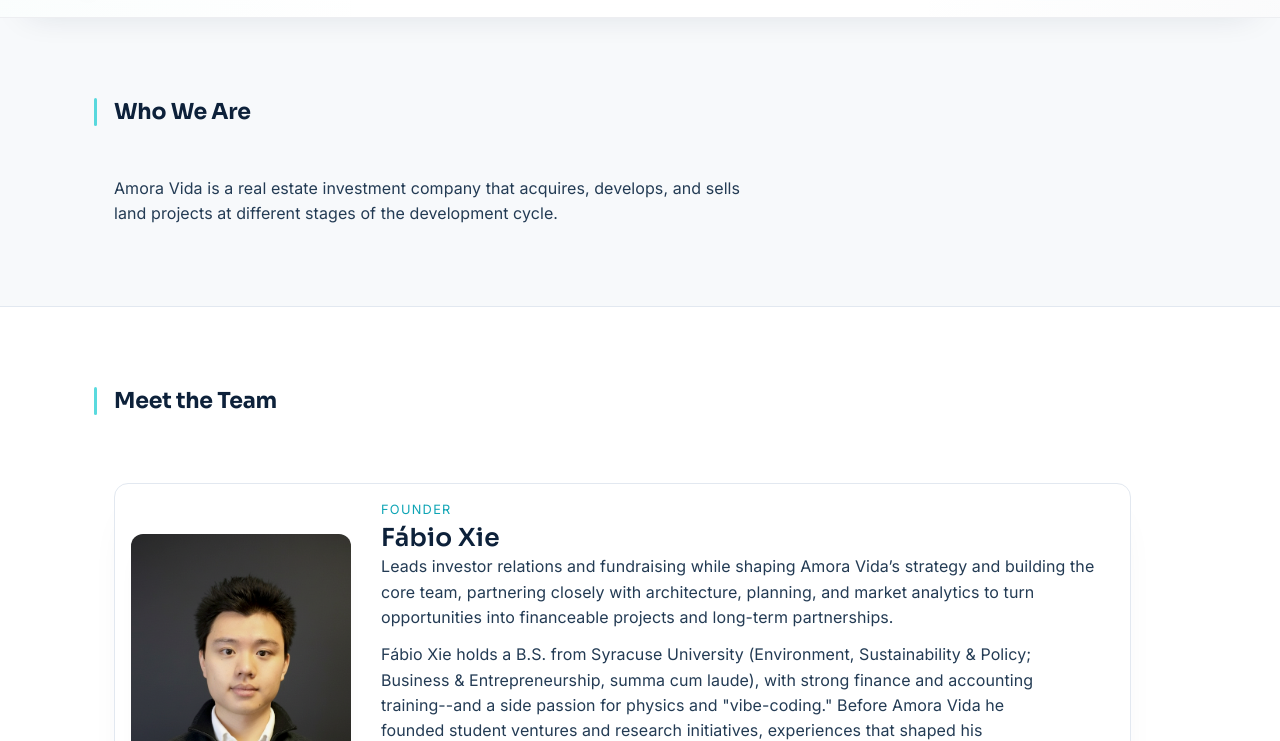
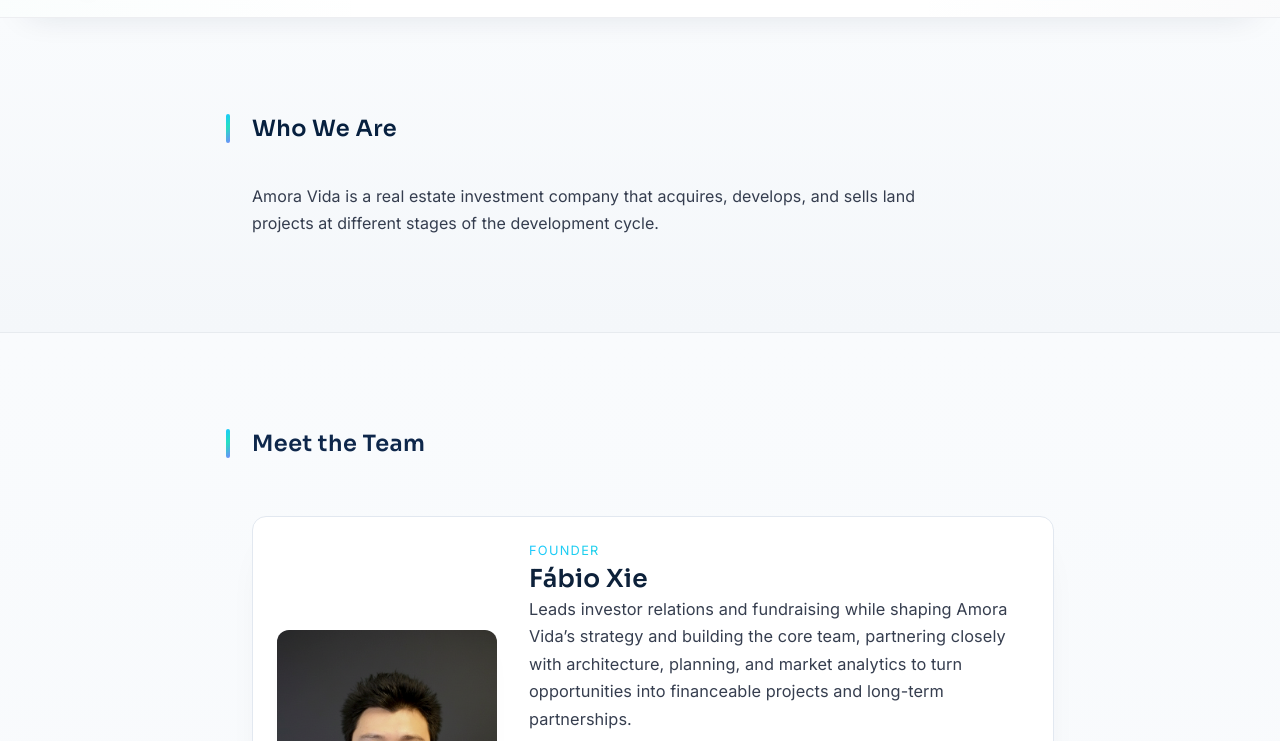
Before and after one commit to FabioX-G/amora-vida-site, an Eleventy site: page src/about/index.njk in a window 1280 px wide. Shown: the part 59-800 px from the top of the page. Built offline with nearby package versions, Linux system fonts and the light colour scheme; Eleventy itself is replaced by a stand-in of ours; files that its build step writes are made by us from their sources; a web font is replaced by a local one.

Commit message:
Some update

```diff
--- a/src/assets/css/about.css
+++ b/src/assets/css/about.css
@@ -1,30 +1,25 @@
-/* Team */
+:root {
+  --about-section-max: clamp(320px, 86vw, 900px);
+  --about-container-padding: clamp(20px, 6vw, 36px);
+  --about-accent-gap: clamp(16px, 2.8vw, 26px);
+  --about-body-color: rgba(10, 20, 40, 0.82);
+  --about-heading-color: #0e274b;
+  --about-heading-emphasis: #07203f;
+  --about-accent-gradient: linear-gradient(135deg, #1ac8ff 0%, #26e0c1 45%, #7189ff 100%);
+}
+
 #about-hero,
 #leadership,
 #investors,
 #recognition {
-  padding-block: clamp(64px, 10vh, 96px);
-}
-
-#about-hero {
-  background: var(--surface-1);
-  border-bottom: 1px solid var(--stroke-100);
-}
-
-#leadership {
-  background: var(--surface-0);
+  position: relative;
+  padding-block: clamp(72px, 12vh, 112px);
+  padding-inline: 0;
+  background: linear-gradient(180deg, #f9fbfd 0%, #f4f7fa 100%);
 }
 
 #leadership::before {
   content: none;
-}
-
-#investors {
-  background: var(--surface-1);
-}
-
-#recognition {
-  background: var(--surface-0);
 }
 
 #about-hero::before,
@@ -39,20 +34,29 @@
   background: none !important;
 }
 
+#leadership,
+#investors,
+#recognition {
+  border-top: 1px solid rgba(20, 40, 70, 0.06);
+}
+
 #about-hero .section-title,
 #leadership .section-title,
 #investors .section-title,
 #recognition .section-title {
-  margin: 0 0 18px 0;
-  font-size: var(--fs-h2);
-  line-height: var(--lh-tight);
-  color: var(--ink-900);
-  letter-spacing: -0.01em;
+  position: relative;
+  margin: 0;
+  padding-inline-start: var(--about-accent-gap);
+  font-size: clamp(1.25rem, 2vw, 1.4rem);
+  line-height: 1.28;
+  font-weight: 600;
+  letter-spacing: 0.02em;
+  text-transform: none;
+  color: var(--about-heading-color);
 }
 
 #about-hero .section-title {
-  position: relative;
-  padding-left: clamp(14px, 1.8vw, 20px);
+  color: var(--about-heading-emphasis);
 }
 
 #about-hero .section-title::before,
@@ -63,53 +67,59 @@
   position: absolute;
   inset-block: 0;
   inset-inline-start: 0;
-  width: 3px;
+  width: 4px;
   border-radius: 999px;
-  background: color-mix(in srgb, var(--brand) 70%, transparent 30%);
+  background: var(--about-accent-gradient);
 }
 
 #leadership .section-title,
 #investors .section-title,
 #recognition .section-title {
-  position: relative;
-  padding-left: clamp(14px, 1.8vw, 20px);
+  color: var(--about-heading-color);
 }
 
 #about-hero .lead-paragraph,
 #investors p,
 #recognition p {
-  max-width: 65ch;
+  max-width: 72ch;
   margin: 0;
-  line-height: var(--lh-body);
+  padding-inline-start: var(--about-accent-gap);
+  line-height: 1.68;
   font-size: var(--fs-body);
-  color: var(--ink-700);
+  color: var(--about-body-color);
   text-align: left;
-  padding-inline-start: clamp(14px, 1.8vw, 20px);
 }
 
 #about-hero .container,
 #investors .container,
 #recognition .container,
 #leadership .container {
-  max-width: var(--container-width);
+  width: 100%;
+  max-width: var(--about-section-max);
   margin-inline: auto;
+  padding-inline: var(--about-container-padding);
   text-align: left;
   display: grid;
-  gap: clamp(24px, 4vw, 32px);
+  gap: clamp(32px, 5vw, 40px);
   justify-items: start;
+}
+
+#investors p + p,
+#recognition p + p {
+  margin-top: clamp(14px, 3vw, 20px);
 }
 
 .press-link {
   font-size: 0.95rem;
-  color: var(--ink-700);
+  color: var(--about-body-color);
   display: grid;
   gap: 6px;
-  padding-inline-start: clamp(14px, 1.8vw, 20px);
+  padding-inline-start: var(--about-accent-gap);
 }
 
 .press-link a {
-  color: var(--link-teal);
-  border-bottom: 1px solid color-mix(in srgb, var(--link-teal) 60%, #fff 30%);
+  color: var(--about-heading-emphasis);
+  border-bottom: 1px solid rgba(26, 200, 255, 0.45);
   width: fit-content;
 }
 
@@ -120,7 +130,7 @@
 
 .press-note {
   font-size: 0.82rem;
-  color: var(--ink-500);
+  color: rgba(32, 52, 88, 0.62);
   letter-spacing: 0;
   text-transform: none;
 }
@@ -129,9 +139,9 @@
   margin: clamp(36px, 6vw, 64px) 0 0;
   list-style: none;
   padding: 0;
-  padding-inline-start: clamp(14px, 1.8vw, 20px);
+  padding-inline-start: var(--about-accent-gap);
   display: grid;
-  gap: clamp(28px, 4.5vw, 40px);
+  gap: clamp(32px, 5vw, 44px);
 }
 
 .team-member {
@@ -145,8 +155,9 @@
   border: 1px solid var(--stroke-100);
   box-shadow: var(--shadow-ambient);
   overflow: hidden;
-  padding: clamp(12px, 2vw, 16px);
+  padding: clamp(16px, 2.6vw, 24px);
   min-height: 280px;
+  width: 100%;
 }
 
 .team-member::before,
@@ -184,10 +195,10 @@
 
 .team-member__content {
   display: grid;
-  gap: clamp(8px, 2vw, 12px);
-  padding-inline-start: clamp(8px, 1.6vw, 14px);
+  gap: clamp(12px, 2.4vw, 18px);
+  padding-inline-start: clamp(10px, 1.8vw, 16px);
   align-content: flex-start;
-  max-width: 65ch;
+  max-width: 72ch;
 }
 
 .team-member__role {
@@ -195,8 +206,16 @@
   font-size: 0.8rem;
   letter-spacing: 0.1em;
   text-transform: uppercase;
-  color: var(--brand-strong);
-  opacity: 0.98;
+  color: var(--about-heading-emphasis);
+}
+
+@supports ((-webkit-background-clip: text) or (background-clip: text)) {
+  .team-member__role {
+    background: var(--about-accent-gradient);
+    -webkit-background-clip: text;
+    background-clip: text;
+    color: transparent;
+  }
 }
 
 .team-member__name {
@@ -210,13 +229,20 @@
 .team-member__bio {
   margin: 0;
   font-size: 1rem;
-  line-height: 1.58;
-  color: var(--ink-700);
-  max-width: 65ch;
+  line-height: 1.68;
+  color: var(--about-body-color);
+  max-width: 72ch;
 }
 
 .team-member__bio + .team-member__bio {
   margin-top: clamp(6px, 1vw, 10px);
+}
+
+.team-summary {
+  margin: 0;
+  font-size: 1.02rem;
+  line-height: 1.68;
+  color: var(--about-body-color);
 }
 
 .team-member__email {
@@ -274,7 +300,7 @@
 
   .team-member__bio {
     font-size: 0.98rem;
-    line-height: 1.6;
+    line-height: 1.68;
     max-width: 100%;
   }
 
@@ -300,7 +326,7 @@
 
   .team-member__bio {
     font-size: 0.95rem;
-    line-height: 1.6;
+    line-height: 1.68;
   }
 
   .team-member {
```
